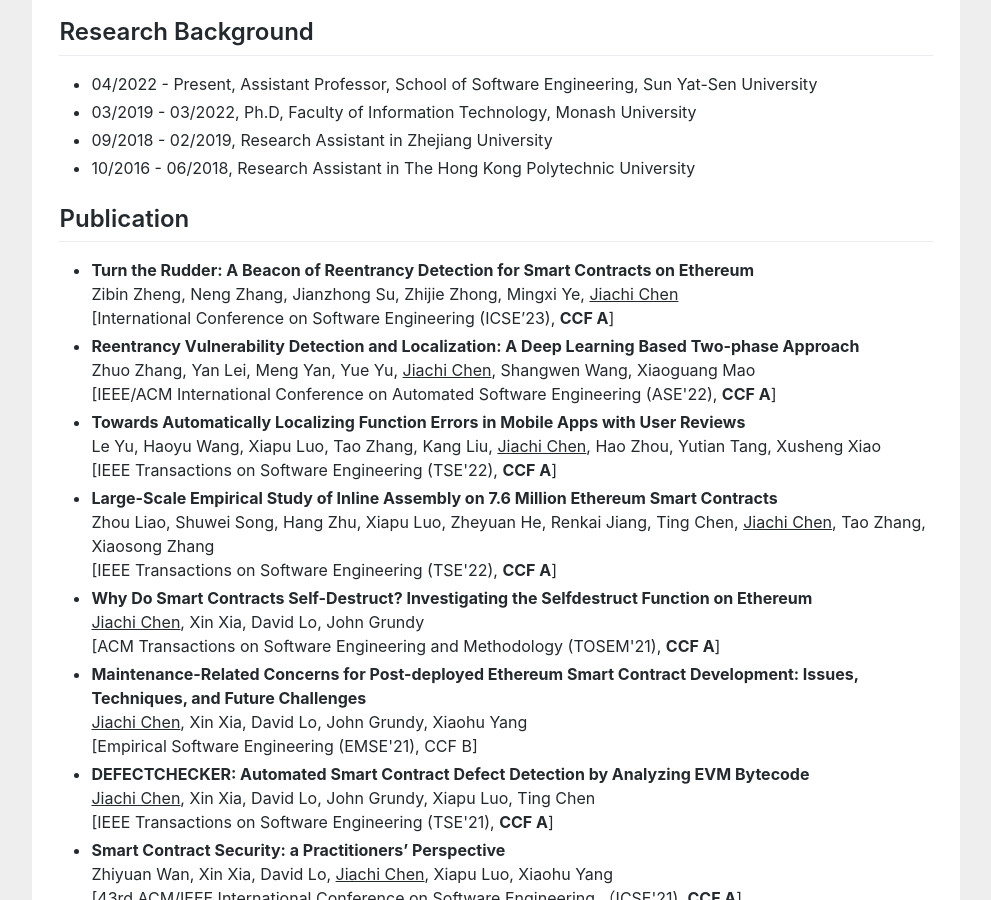
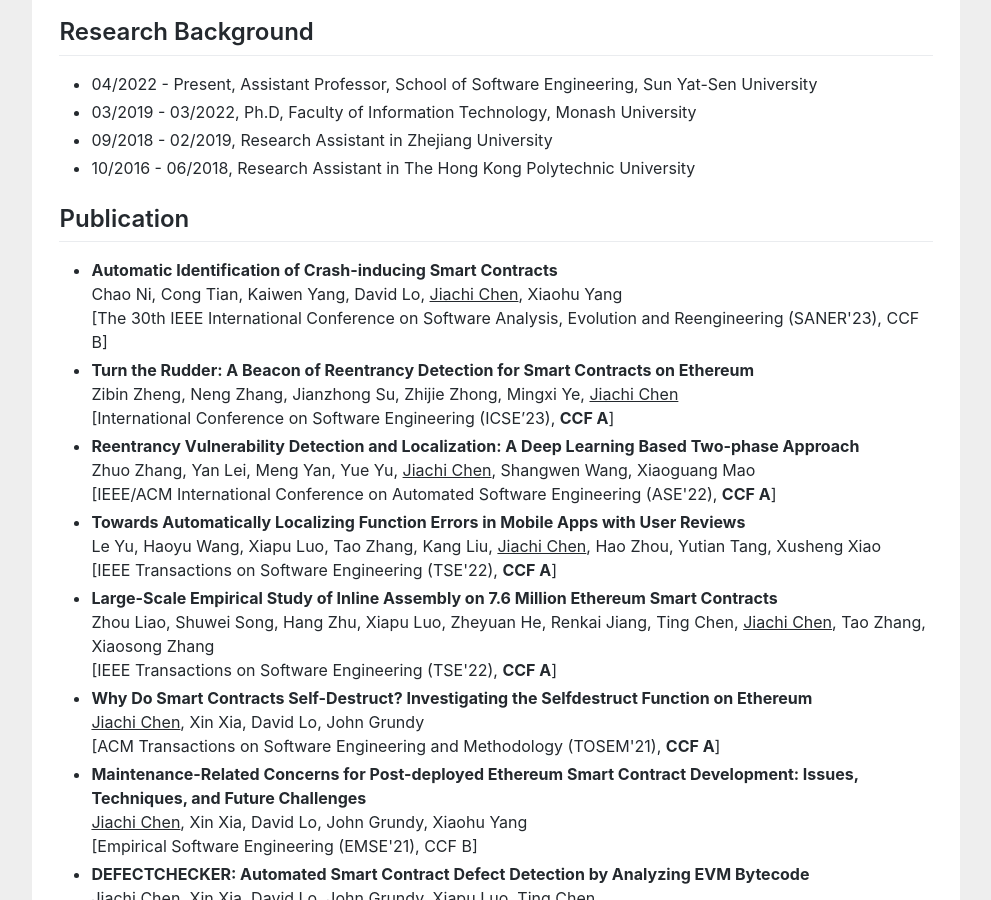
Before and after one commit to huangyuan-hy/huangyuan-hy.github.io, a Jekyll site: the page index.html, which Jekyll copies as it is, in a window 1280 px wide and 900 px high, scrolled down 635 px. Shown: the whole window, without its empty margins (144-1135 px from the left). Built offline with Jekyll 4.4.1, drawn with Linux system fonts in a browser that asks for light colours; some of the changed text lies outside the part shown.

Commit message:
Update index.html

```diff
--- a/index.html
+++ b/index.html
@@ -86,6 +86,11 @@ gtag('config', 'UA-158965281-1');
 
 				<h2>Publication</h2>
 				<ul>
+					<li>
+						<b>Automatic Identification of Crash-inducing Smart Contracts </b> <br>
+						Chao Ni, Cong Tian, Kaiwen Yang, David Lo, <u>Jiachi Chen</u>, Xiaohu Yang<br>
+						[The 30th IEEE International Conference on Software Analysis, Evolution and Reengineering (SANER'23), CCF B]
+					</li>
 					<li>
 						<b>Turn the Rudder: A Beacon of Reentrancy Detection for Smart Contracts on Ethereum </b> <br>
 						Zibin Zheng, Neng Zhang, Jianzhong Su, Zhijie Zhong, Mingxi Ye, <u>Jiachi Chen</u><br>
@@ -221,6 +226,8 @@ gtag('config', 'UA-158965281-1');
 				<ul>
 					<li>IEEE Transactions on Software Engineering (TSE)</li>
 
+					<li>Communications of the ACM (CACM)</li>
+
 					<li>ACM Transactions on Software Engineering and Methodology (TOSEM)</li>
 
 					<li>Empirical Software Engineering (EMSE)</li>
```
